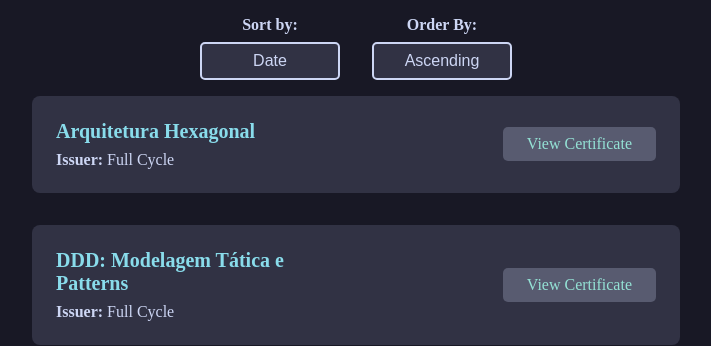
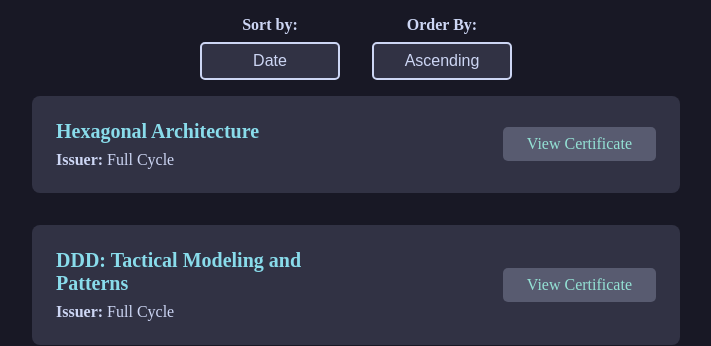
Before and after one commit to ogabrielinacio/Portfolio, an Angular app: page / in a window 1280 px wide. Shown: the part 1100-1446 px from the top of the page, without its empty margins (284-995 px from the left). Built offline with nearby package versions, Linux system fonts and the light colour scheme.

Commit message:
fix: translate certificate titles to English

```diff
--- a/src/app/components/certificates/certificates.data.ts
+++ b/src/app/components/certificates/certificates.data.ts
@@ -5,7 +5,7 @@ const baseUrl = environment.baseUrl;
 
 export const CertificatesArray: Certificate[] = [
   {
-    title: 'Arquitetura Hexagonal',
+    title: 'Hexagonal Architecture',
     issuer: 'Full Cycle',
     url: `${baseUrl}/FullCycle-Arquitetura-Hexagonal.pdf`,
     issuerUrl: 'https://fullcycle.com.br/certificado/1dfdd98d-461b-4f2c-9486-1a7b8211c815',
@@ -13,7 +13,7 @@ export const CertificatesArray: Certificate[] = [
     category: [CertificateCategory.Backend,CertificateCategory.Architecture]
   },
   {
-    title: 'Event Storming na Prática',
+    title: 'Event Storming in Practice',
     issuer: 'Full Cycle',
     url: `${baseUrl}/FullCycle-Event-Storming-Na-Pratica.pdf`,
     issuerUrl: 'https://fullcycle.com.br/certificado/29db9d0d-89fc-40ad-9dc9-31cd96c334ce',
@@ -21,7 +21,7 @@ export const CertificatesArray: Certificate[] = [
     category: [CertificateCategory.Architecture]
   },
   {
-    title: 'DDD: Modelagem Tática e Patterns',
+    title: 'DDD: Tactical Modeling and Patterns',
     issuer: 'Full Cycle',
     url: `${baseUrl}/FullCycle-DDD-Modelagem-Tatica-E-Patterns.pdf`,
     issuerUrl: 'https://fullcycle.com.br/certificado/4b0b5f02-f2f4-4d73-8b24-bf22e80254a3',
```
